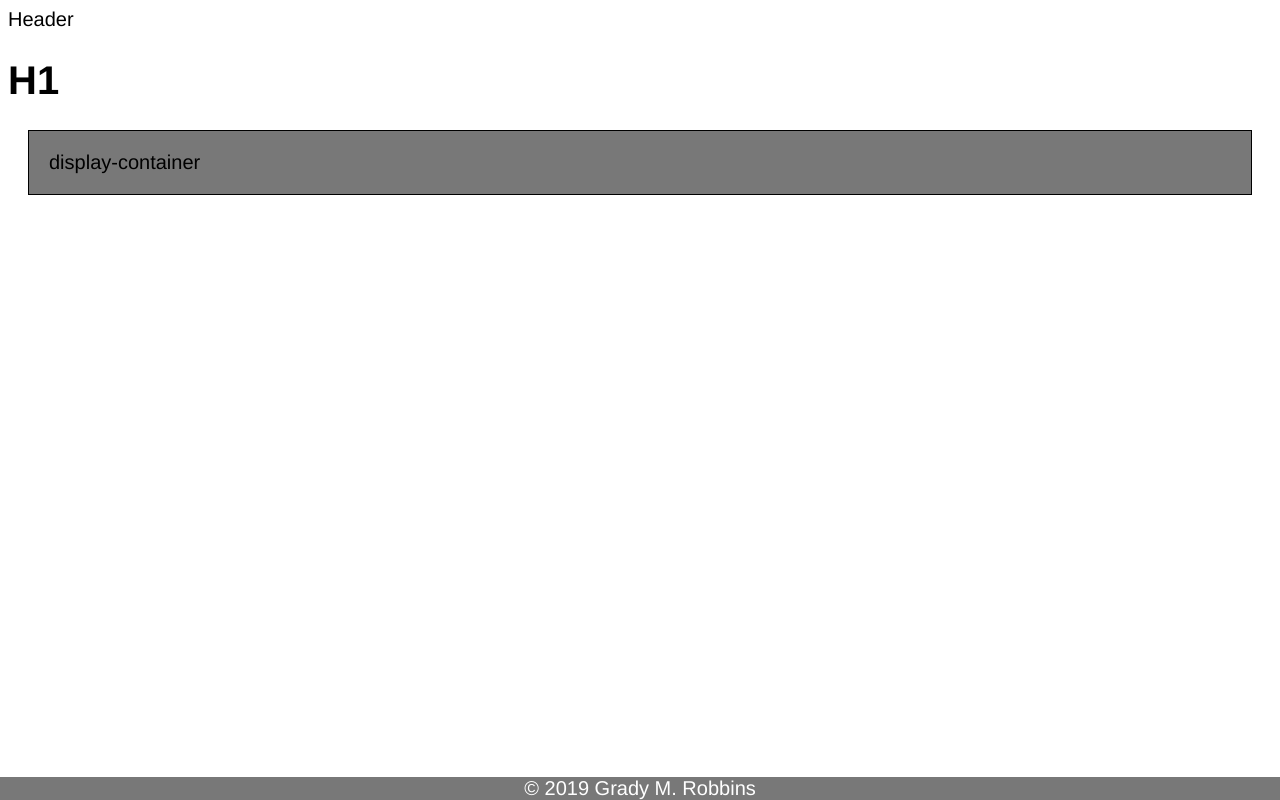
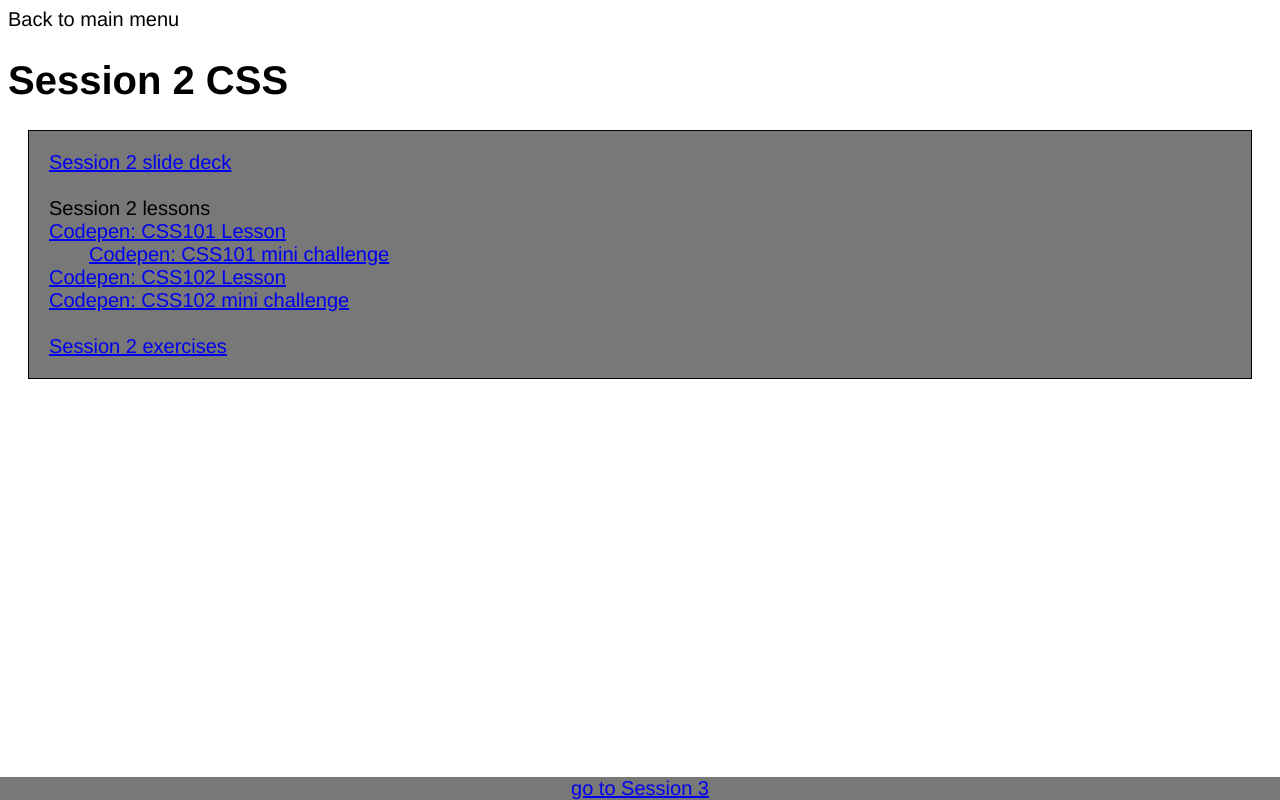
Before and after one commit to gradyrobbins/jumpstart, a plain HTML site: page Class2/index.html in a window 1280 px wide. Drawn offline with Linux system fonts and the light colour scheme.

Commit message:
added a IMPROVEMENTS section on main README to capture ideas for each session, and misc progress on Class2

```diff
--- a/Class2/index.html
+++ b/Class2/index.html
@@ -1,5 +1,6 @@
 <!doctype html>
 <html lang="en">
+
 <head>
   <meta charset="utf-8">
   <title>Nashville Software School</title>
@@ -8,19 +9,37 @@
 </head>
 
 <body>
-  <nav></nav>
+  <nav>Back to main menu</nav>
 
-  <header>Header</header>
-  <h1> H1 </h1>
-  <div id="display-container"> display-container </div>
-  <article>
-    <header></header>
-    <section></section>
-    <footer></footer>
-  </article>
+  <header></header>
+  <h1> Session 2 CSS </h1>
+  <div id="display-container">
+    <article>
+      <header><a
+          href="https://docs.google.com/presentation/d/1wyMS9tT9Nu1HMuSvixX9Xcy3xQid8lDLSKu83VLPaUA/edit#slide=id.g3fa6e86bed_2_151"
+          target="blank">Session 2 slide deck</a><br></header>
+      <section></section>
+    </article><br>
+    <article>
+      <header>Session 2 lessons</header>
+      <section>
+        <a href="https://codepen.io/nss-web-development-jumpstart/professor/qjWXqg/" target="blank">Codepen: CSS101
+          Lesson</a><br>
+          <a class="tab" href="https://codepen.io/nss-web-development-jumpstart/pen/dzzpbj" target="blank">Codepen: CSS101
+            mini challenge</a>
+      </section>
+      <section><a href="https://codepen.io/nss-web-development-jumpstart/professor/xrxoYq/" target="blank">Codepen: CSS102
+          Lesson</a><br>
+<a href="https://codepen.io/nss-web-development-jumpstart/professor/owbyOV/?editors=1100">Codepen: CSS102 mini challenge</a>
+        </section>
+    </article><br>
+    <article>
+      <header><a href="exercises.html" target="blank">Session 2 exercises</a><br></header>
+      <section></section>
+    </article>
+  </div>
+  <footer class="footer"> <a href="lesson1.html">go to Session 3</a> </footer>
 
-  <footer class="footer">  &copy; 2019 Grady M. Robbins </footer>
+</body>
 
-  <!-- <script src="main.js"></script> -->
-</body>
 </html>
--- a/Class2/styles.css
+++ b/Class2/styles.css
@@ -16,3 +16,8 @@ body {font-family: helvetica, arial, sans-serif;
   color: white;
   text-align: center;
 }
+
+
+.tab {
+  padding-left:2em
+}
```
Also changed, not shown: Class2/exercises.html (added, +13 -0 lines), 1 other file.
